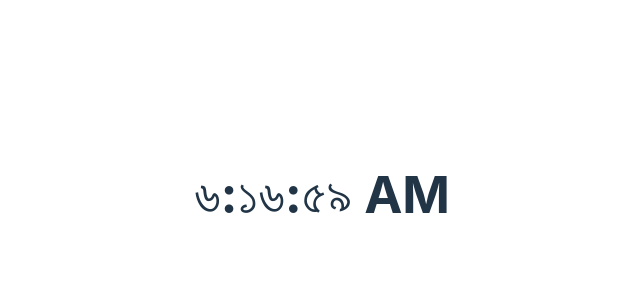
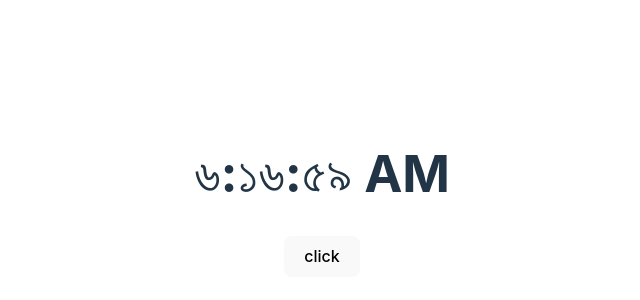
Before and after one commit to rakibprog/vite-react, a React (Vite) app: page / in a window 1280 px wide. Shown: the part 206-506 px from the top of the page, without its empty margins (318-958 px from the left). Built offline with nearby package versions, Linux system fonts and the light colour scheme.

Commit message:
create button

```diff
--- a/src/Components/Clock.jsx
+++ b/src/Components/Clock.jsx
@@ -29,12 +29,23 @@ class Clock extends React.Component{
          },1000)
     }
 
+    handleClick = (e) => {
+        e.preventDefault();
+        console.log('the button was clicked');
+    }
     render() {
 
         return (
+            <>
+
             <h1 className="Heading">
                 <span className="text"> { this.state.date.toLocaleTimeString(this.props.local) } </span>
             </h1>
+
+             <button onClick={this.handleClick}> click </button>
+
+            </>
+
         )
     }
 
```
